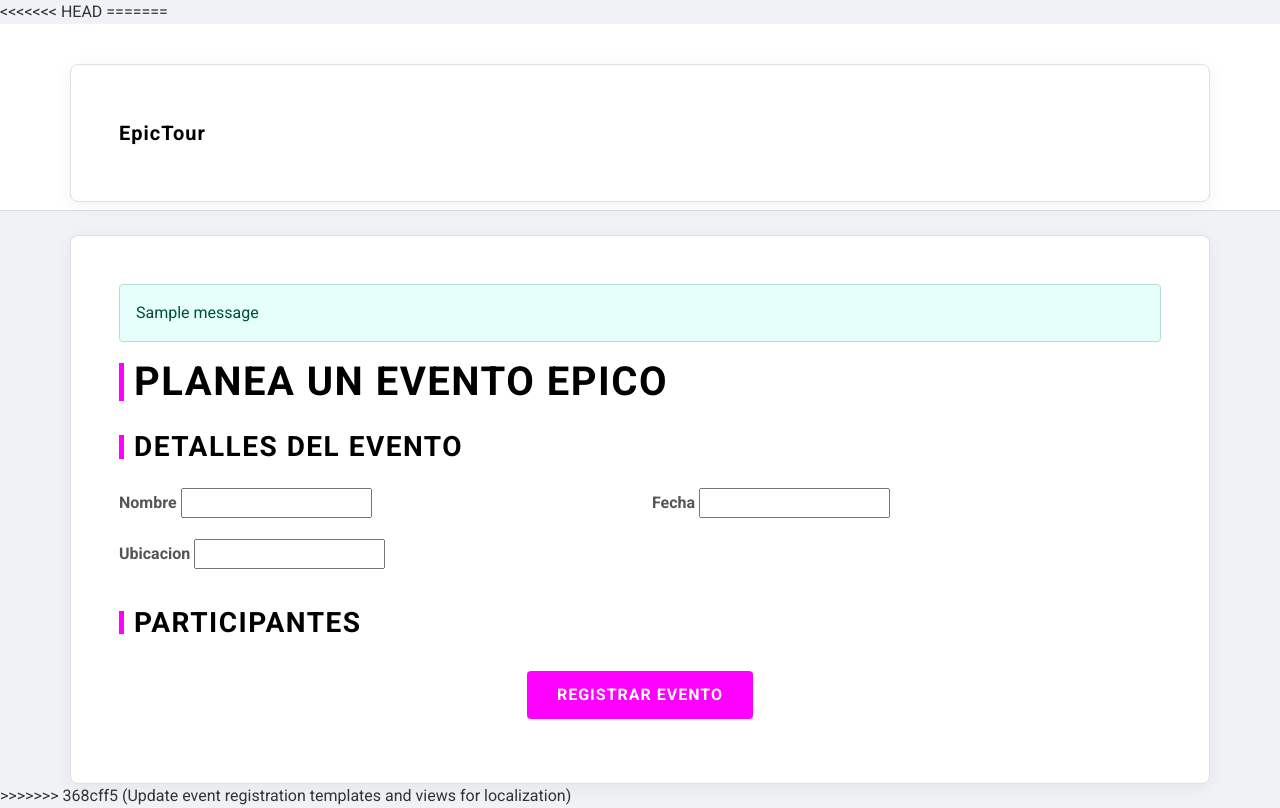
After one commit to AliceV66/app-registroDeEventos, a Django app: template registroDeEventos/registrarEventos/templates/registrarEventos/event_form.html in a window 1280 px wide. The commit adds this page. Run offline with Django 5.2, Linux system fonts and the light colour scheme; the template is opened without the code that fills it, so the values that code supplies are empty, except form fields; one stand-in notice (Sample message) is shown; form fields are guessed from the names that the template uses; parts of the project's set-up code (start-up, migrations or seed data) failed here and were passed over.

Commit message:
Update event registration templates and views for localization

```diff
--- /dev/null
+++ b/registroDeEventos/registrarEventos/templates/registrarEventos/base.html
@@ -0,0 +1,69 @@
+<<<<<<< HEAD
+=======
+<!DOCTYPE html>
+<html lang="en">
+<head>
+    <meta charset="UTF-8">
+    <meta name="viewport" content="width=device-width, initial-scale=1.0">
+    <title>{% block title %}Registro de Eventos{% endblock %}</title>
+    <link href="https://cdn.jsdelivr.net/npm/bootstrap@5.3.0/dist/css/bootstrap.min.css" rel="stylesheet">
+    <link rel="preconnect" href="https://fonts.googleapis.com">
+    <link rel="preconnect" href="https://fonts.gstatic.com" crossorigin>
+    <link href="https://fonts.googleapis.com/css2?family=Roboto:wght@400;700&display=swap" rel="stylesheet">
+    <style>
+        body {
+            background-color: #f0f2f5;
+            color: #333;
+            font-family: 'Roboto', sans-serif;
+        }
+        .navbar {
+            background-color: #ffffff;
+            border-bottom: 1px solid #ddd;
+        }
+        .navbar-brand {
+            color: #000;
+            font-weight: 700;
+            letter-spacing: 1px;
+        }
+        .container {
+            background-color: #ffffff;
+            padding: 3rem;
+            border-radius: 8px;
+            box-shadow: 0 4px 20px rgba(0,0,0,0.05);
+            margin-top: 2rem;
+            border: 1px solid #e0e0e0;
+        }
+        .alert {
+            border-radius: 4px;
+        }
+        .alert-success {
+            background-color: #e6fffa;
+            color: #004d40;
+            border: 1px solid #b2dfdb;
+        }
+        .btn-close {
+            background: none;
+        }
+    </style>
+</head>
+<body>
+    <nav class="navbar navbar-expand-lg navbar-light">
+        <div class="container">
+            <a class="navbar-brand" href="#">EpicTour</a>
+        </div>
+    </nav>
+    <div class="container mt-4">
+        {% if messages %}
+            {% for message in messages %}
+                <div class="alert alert-success alert-dismissible fade show" role="alert">
+                    {{ message }}
+                    <button type="button" class="btn-close" data-bs-dismiss="alert" aria-label="Close"></button>
+                </div>
+            {% endfor %}
+        {% endif %}
+        {% block content %}{% endblock %}
+    </div>
+    <script src="https://cdn.jsdelivr.net/npm/bootstrap@5.3.0/dist/js/bootstrap.bundle.min.js"></script>
+</body>
+</html>
+>>>>>>> 368cff5 (Update event registration templates and views for localization)
--- a/registroDeEventos/registrarEventos/templates/registrarEventos/event_form.html
+++ b/registroDeEventos/registrarEventos/templates/registrarEventos/event_form.html
@@ -1,6 +1,6 @@
 {% extends 'registrarEventos/base.html' %}
 
-{% block title %}Register New Event{% endblock %}
+{% block title %}Registrar Nuevo Evento{% endblock %}
 
 {% block content %}
 <style>
@@ -67,13 +67,13 @@
     }
 </style>
 
-<h1>Crafting Digital Futures</h1>
-<p class="text-muted mb-5">We are an avant-garde software development company forging new realities. Our minimalist, elegant, and disruptive approach sets a new trend in digital experiences.</p>
+<h1>Planea un evento epico</h1>
+
 
 <form method="post">
     {% csrf_token %}
     <div class="form-section">
-        <h3>Event Details</h3>
+        <h3>Detalles del evento</h3>
         <div class="row">
             <div class="col-md-6 mb-3">
                 <label for="{{ form.nombre.id_for_label }}" class="form-label">{{ form.nombre.label }}</label>
@@ -91,7 +91,7 @@
     </div>
 
     <div class="form-section">
-        <h3>Participants</h3>
+        <h3>Participantes</h3>
         {{ formset.management_form }}
         {% for participant_form in formset %}
             <div class="participant-form">
@@ -110,7 +110,7 @@
     </div>
 
     <div class="text-center">
-        <button type="submit" class="btn btn-primary">Register Event</button>
+        <button type="submit" class="btn btn-primary">Registrar evento</button>
     </div>
 </form>
 {% endblock %}
--- a/registroDeEventos/registrarEventos/views.py
+++ b/registroDeEventos/registrarEventos/views.py
@@ -5,7 +5,7 @@ from django.contrib import messages
 from .forms import EventoForm, ParticipanteForm
 from .models import Evento, Participante
 
-# Create your views here.
+
 
 # Se crea el conjunto de formularios de Participantes vinculados al Evento.
 def crear_evento(request):
--- a/registroDeEventos/requirements.txt
+++ b/registroDeEventos/requirements.txt
@@ -0,0 +1 @@
+Django==5.2.6
```
Also changed, not shown: registroDeEventos/registrarEventos/migrations/0001_initial.py.
